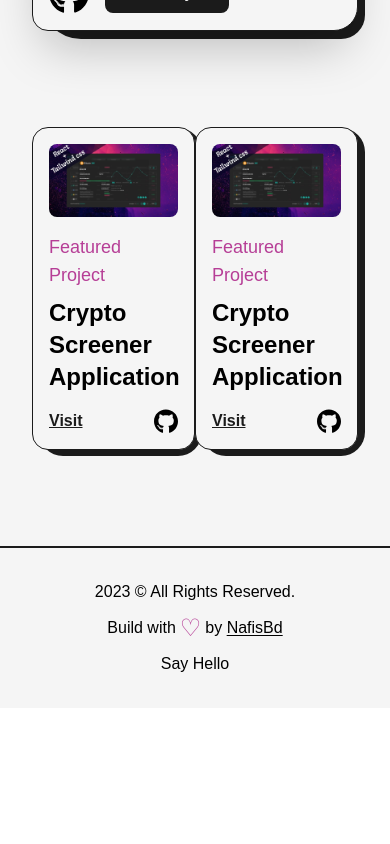
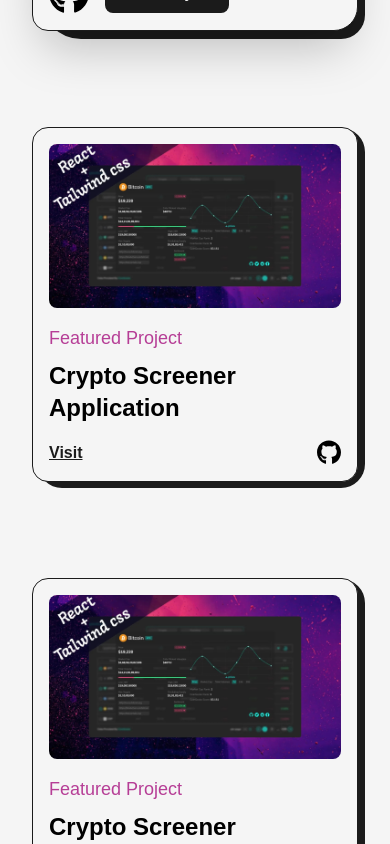
Before and after one commit to NafisMahmudAyon/Portfolio-NafisBd.com, a Next.js app: page /projects in a window 390 px wide. Shown: the part 2080-2924 px from the top of the page. Before the commit the page ends 2788 px from the top, so only its background shows below. Built offline with nearby package versions, Linux system fonts and the light colour scheme.

Commit message:
fully complete

```diff
--- a/src/pages/articles.js
+++ b/src/pages/articles.js
@@ -103,7 +103,7 @@
                 link="/"
               />
               <FeaturedArticle
-                img={Article}
+                img={Article1}
                 title="Build A Custom Pagination Component In Reactjs From Scratch"
                 time="9 min read"
                 summary="Learn how to build a custom pagination component in ReactJS from scratch.
--- a/src/pages/projects.js
+++ b/src/pages/projects.js
@@ -120,7 +120,7 @@
                 github='/'
               />
             </div>
-            <div className=' col-span-6'>
+            <div className=' col-span-6 sm:col-span-12'>
               <Project
                 title="Crypto Screener Application"
                 img={project1}
@@ -129,7 +129,7 @@
                 github='/'
               />
             </div>
-            <div className=' col-span-6'>
+            <div className=' col-span-6 sm:col-span-12'>
               <Project
                 title="Crypto Screener Application"
                 img={project1}
```
